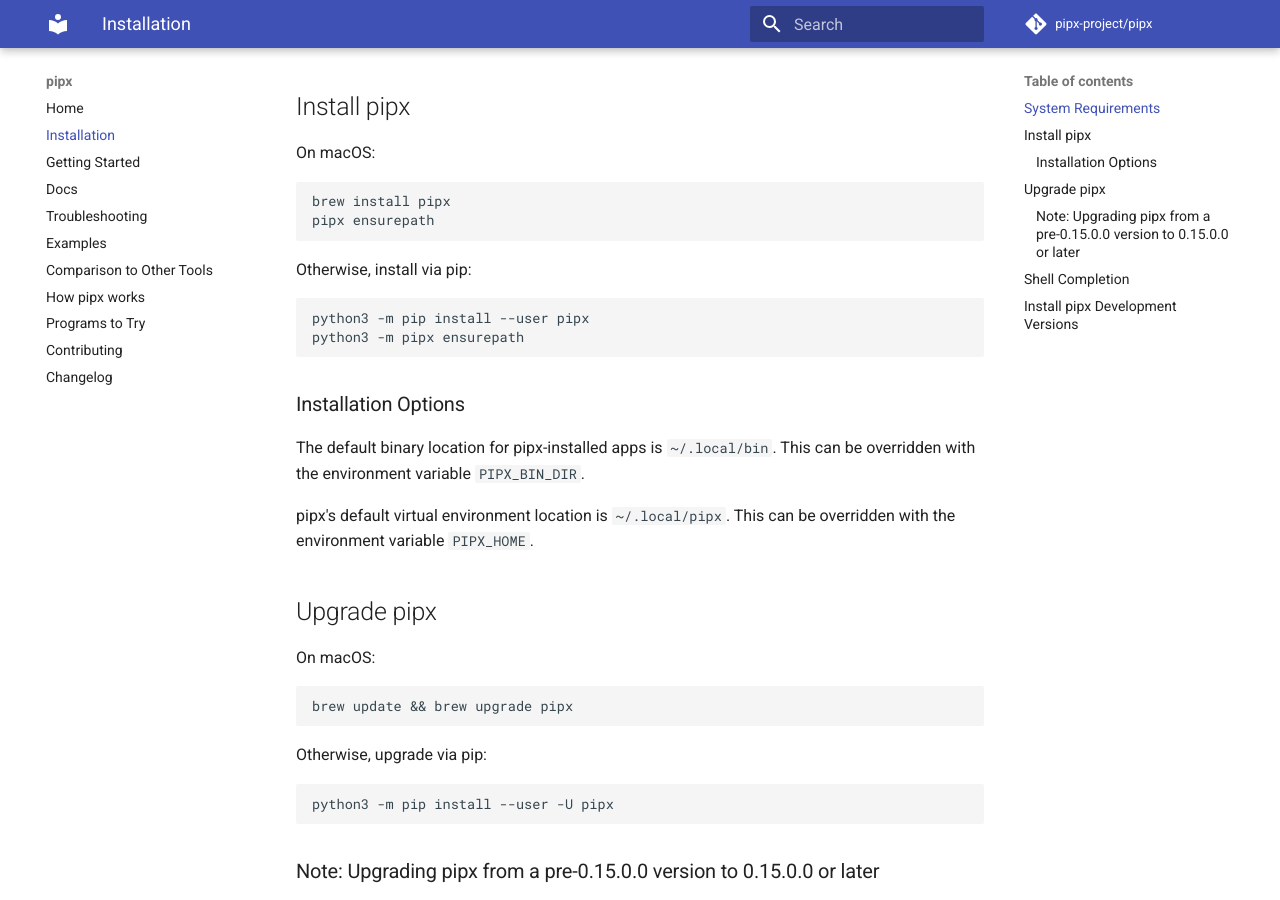
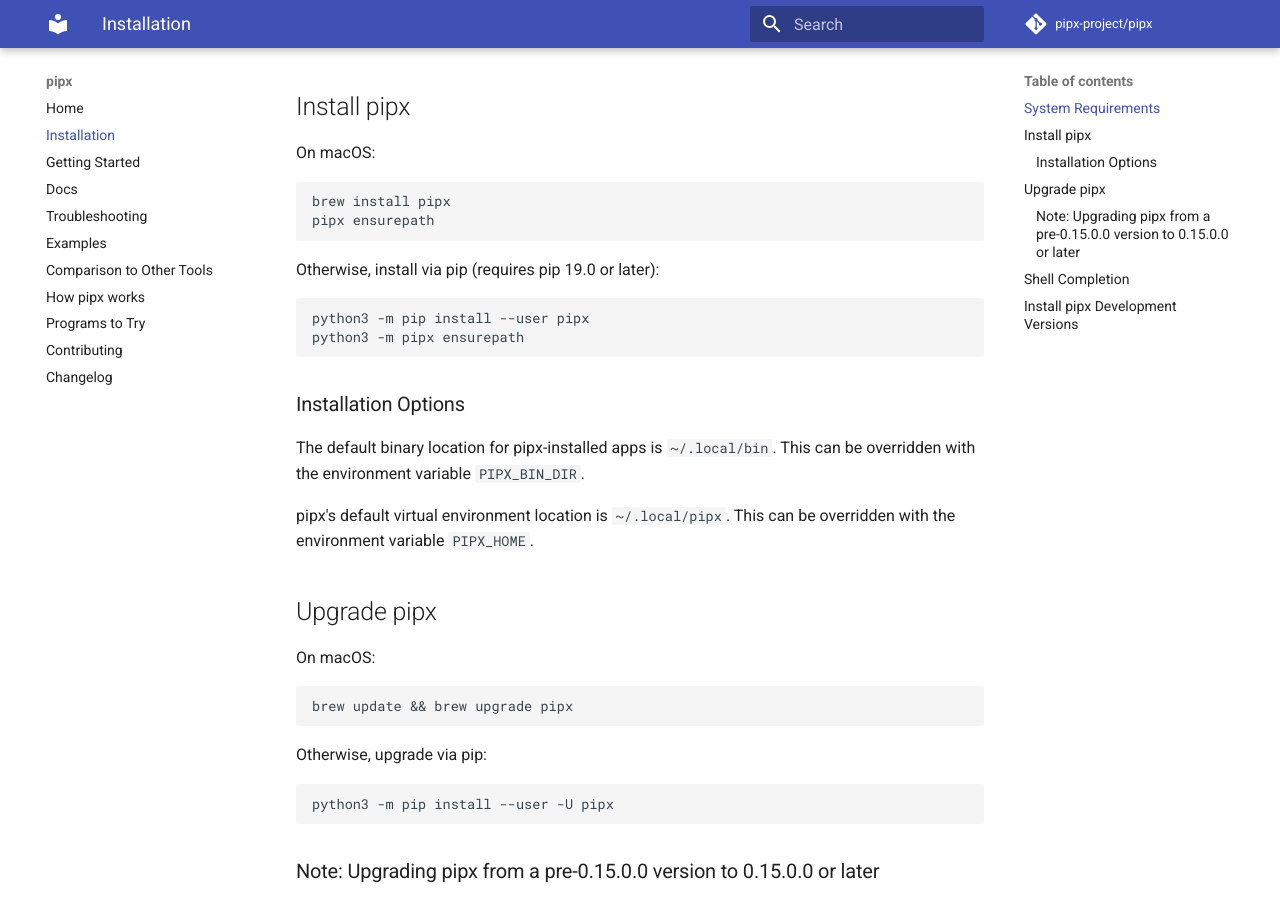
Before and after one commit to pypa/pipx, an MkDocs documentation site: the page built from docs/installation.md, in a window 1280 px wide and 900 px high, scrolled down 367 px. Built offline with MkDocs 1.6.1 and Material for MkDocs 9.7.7, drawn with Linux system fonts in a browser that asks for light colours; comment, search, counter and statistics services are not loaded.

Commit message:
Mention that pipx requires pip 19+ to install

````diff
--- a/docs/installation.md
+++ b/docs/installation.md
@@ -14,7 +14,7 @@
 pipx ensurepath
 ```
 
-Otherwise, install via pip:
+Otherwise, install via pip (requires pip 19.0 or later):
 
 ```
 python3 -m pip install --user pipx
````
Also changed, not shown: README.md (+1 -1 lines).
